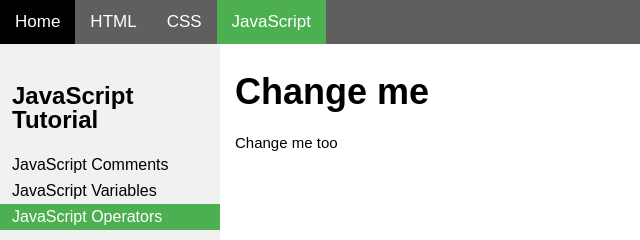
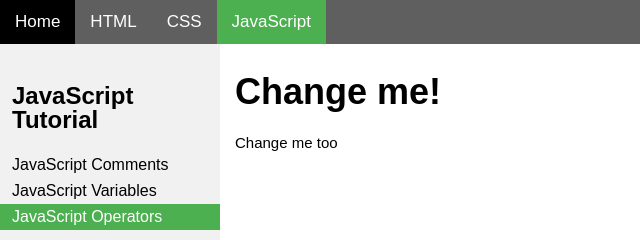
Before and after one commit to catalin1289/w3schools-replica, a plain HTML site: page javascript/operators/index.html in a window 1280 px wide. Shown: the top 240 px of the page, 0-640 px from the left. Drawn offline with Linux system fonts and the light colour scheme.

Commit message:
Update 2017-08-27T21:27:40.574Z

```diff
--- a/javascript/operators/index.html
+++ b/javascript/operators/index.html
@@ -1 +1 @@
-<!DOCTYPE html><html><head><title>Change me</title><meta name="description" content="Change me too"><link rel="stylesheet" href="https://catalin1289.github.io/w3schools-replica/style.css"></head><body><header><a href="https://catalin1289.github.io/w3schools-replica/">Home</a><a href="https://catalin1289.github.io/w3schools-replica/html">HTML</a><a href="https://catalin1289.github.io/w3schools-replica/css">CSS</a><a class="current" href="https://catalin1289.github.io/w3schools-replica/javascript">JavaScript</a></header><article><h1>Change me</h1><p>Change me too</p></article><nav><h3>JavaScript Tutorial</h3><a href="https://catalin1289.github.io/w3schools-replica/javascript/comments">JavaScript Comments</a><a href="https://catalin1289.github.io/w3schools-replica/javascript/variables">JavaScript Variables</a><a class="current" href="https://catalin1289.github.io/w3schools-replica/javascript/operators">JavaScript Operators</a></nav><footer>&copy; 2017 My name is awesome!</footer></body></html>
+<!DOCTYPE html><html><head><title>Change me!</title><meta name="description" content="Change me too"><link rel="stylesheet" href="https://catalin1289.github.io/w3schools-replica/style.css"></head><body><header><a href="https://catalin1289.github.io/w3schools-replica/">Home</a><a href="https://catalin1289.github.io/w3schools-replica/html">HTML</a><a href="https://catalin1289.github.io/w3schools-replica/css">CSS</a><a class="current" href="https://catalin1289.github.io/w3schools-replica/javascript">JavaScript</a></header><article><h1>Change me!</h1><p>Change me too</p></article><nav><h3>JavaScript Tutorial</h3><a href="https://catalin1289.github.io/w3schools-replica/javascript/comments">JavaScript Comments</a><a href="https://catalin1289.github.io/w3schools-replica/javascript/variables">JavaScript Variables</a><a class="current" href="https://catalin1289.github.io/w3schools-replica/javascript/operators">JavaScript Operators</a></nav><footer>&copy; 2017 My name is awesome!</footer></body></html>
```
